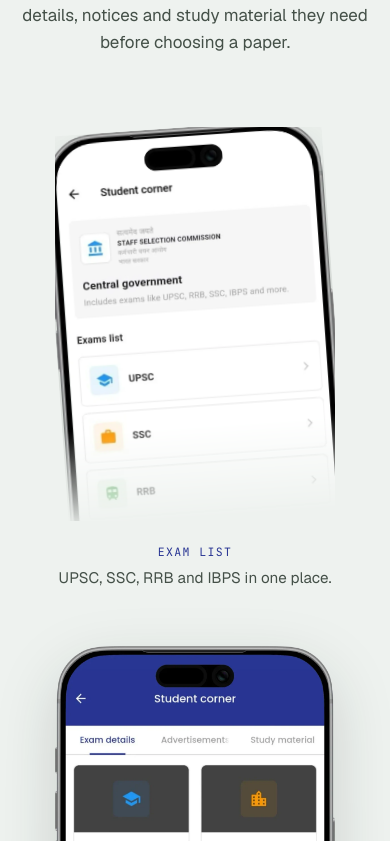
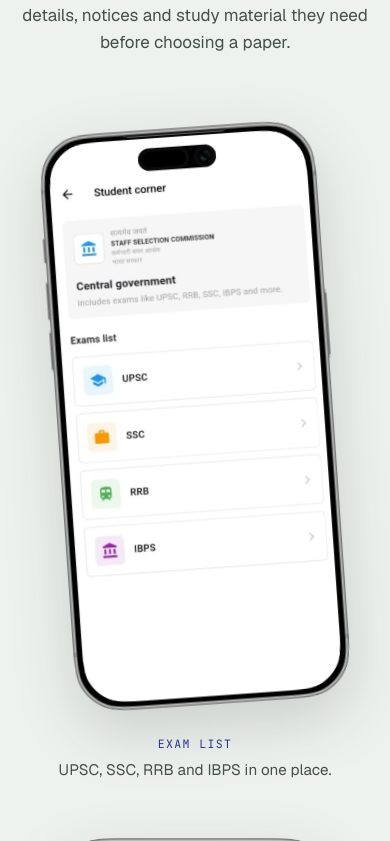
Before and after one commit to adityasingh0614/shipthesis, a Next.js app in the folder web/: page /work/assess-yourself in a window 390 px wide. Shown: the part 3403-4244 px from the top of the page. Built offline with nearby package versions, Linux system fonts and the light colour scheme; a web font is replaced by a local one.

Commit message:
style: align assess-yourself phones to start to accommodate short image without cutting

```diff
--- a/web/src/components/work/assess-yourself/AssessYourself.module.css
+++ b/web/src/components/work/assess-yourself/AssessYourself.module.css
@@ -194,7 +194,7 @@
 .phones {
   display: grid;
   grid-template-columns: repeat(3, 1fr);
-  align-items: end;
+  align-items: start;
   gap: clamp(20px, 4vw, 56px);
   max-width: 980px;
   margin: 72px auto 0;
@@ -207,22 +207,12 @@
 .phone:nth-child(1) img {
   rotate: -4deg;
 }
-.phone:nth-child(2) {
-  margin-bottom: 48px;
-}
+.phone:nth-child(1), .phone:nth-child(3) { margin-top: 48px; }
 .phone:nth-child(3) img {
   rotate: 4deg;
 }
-.crop {
-  position: relative;
-  overflow: hidden;
-  aspect-ratio: 1000 / 1406;
-}
 .crop img {
   mask-image: linear-gradient(#000 75%, transparent);
-  object-fit: cover;
-  object-position: top;
-  height: 100%;
 }
 .pcap {
   margin-top: 22px;
@@ -1013,9 +1003,7 @@
     max-width: 280px;
     gap: 56px;
   }
-  .phone:nth-child(2) {
-    margin-bottom: 0;
-  }
+  .phone:nth-child(1), .phone:nth-child(3) { margin-top: 0; }
 }
 @media (max-width: 600px) {
   .q {
--- a/web/src/components/work/assess-yourself/AssessYourselfBody.tsx
+++ b/web/src/components/work/assess-yourself/AssessYourselfBody.tsx
@@ -130,7 +130,7 @@
           </p>
           <div className={styles.phones}>
             {[
-              { src: "exam-list.webp", w: 1000, h: 2064, cap: "Exam list", line: "UPSC, SSC, RRB and IBPS in one place.", alt: "Student corner listing central government exams: UPSC, SSC, RRB and IBPS", crop: true },
+              { src: "exam-list.webp", w: 1000, h: 2064, cap: "Exam list", line: "UPSC, SSC, RRB and IBPS in one place.", alt: "Student corner listing central government exams: UPSC, SSC, RRB and IBPS" },
               { src: "exam-categories.webp", w: 1000, h: 2068, cap: "Exam categories", line: "Central, state and PSU, sorted the way students think.", alt: "Exam categories: central government, state and PSU" },
               { src: "exam-details.webp", w: 1000, h: 1406, cap: "Exam details", line: "Details, notices and study material before the paper.", alt: "Exam details with tabs for exam details, advertisements and study material", crop: true },
             ].map((p, i) => (
```
